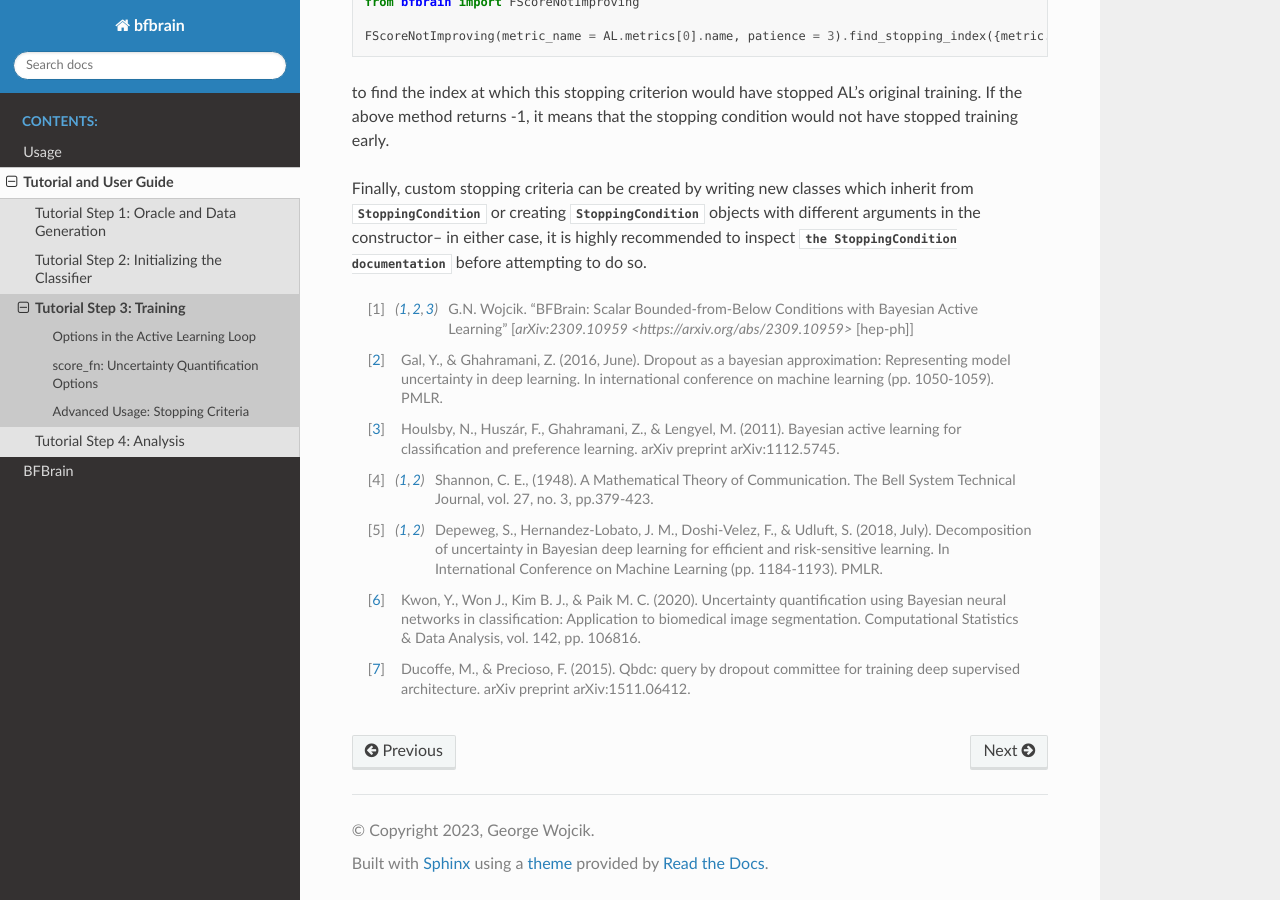
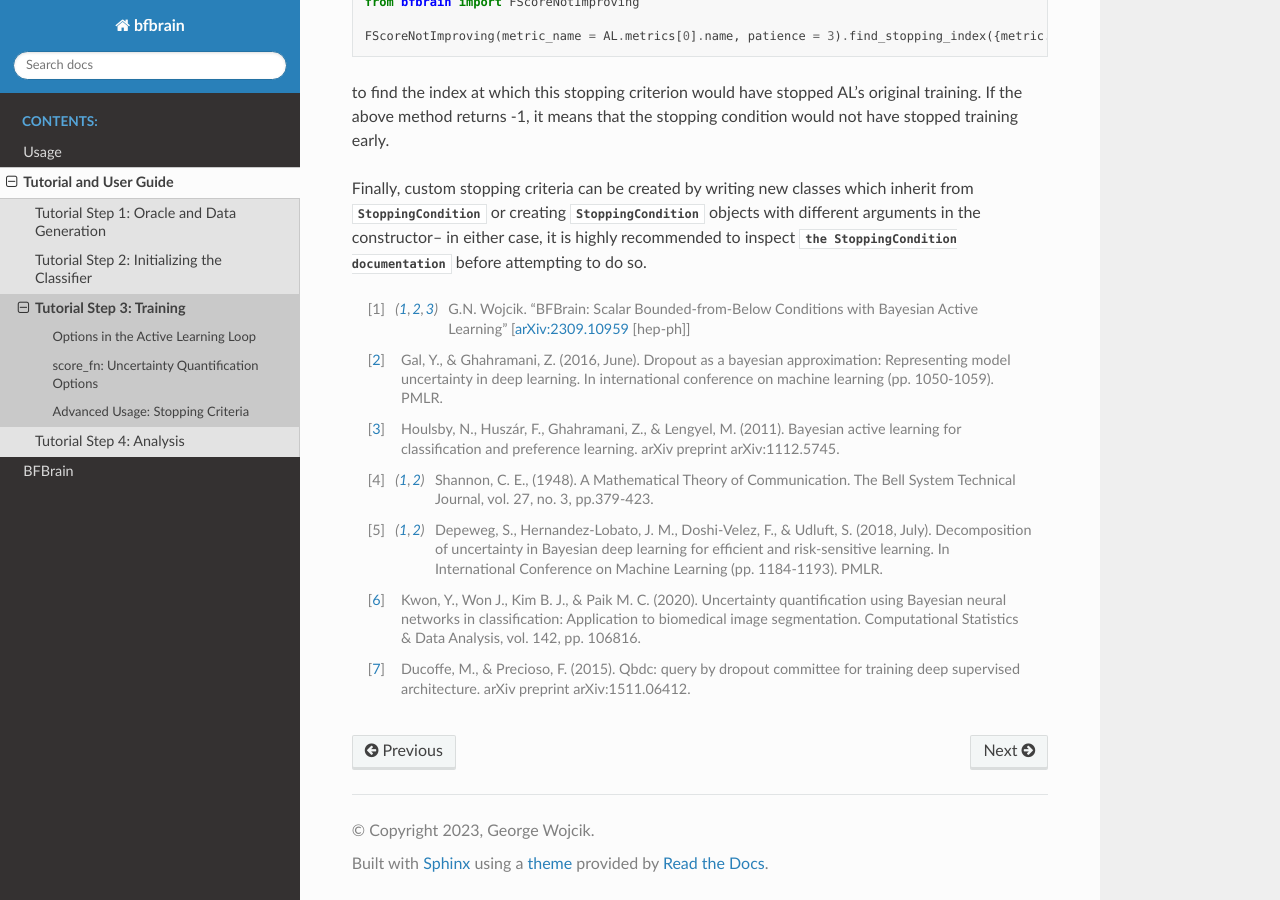
Before and after one commit to Gwojci03/BFBrain, a Sphinx documentation site: the page built from docs/source/training.rst, in a window 1280 px wide and 900 px high, scrolled down 6775 px. Built offline with Sphinx 7.4.7 and the Read the Docs theme 2.0.0, drawn with Linux system fonts in a browser that asks for light colours.

Commit message:
Update training.rst

```diff
--- a/docs/source/training.rst
+++ b/docs/source/training.rst
@@ -189,7 +189,7 @@
 Finally, custom stopping criteria can be created by writing new classes which inherit from :class:`StoppingCondition <bfbrain.AL_Metrics.StoppingCondition>` or creating :class:`StoppingCondition <bfbrain.AL_Metrics.StoppingCondition>`
 objects with different arguments in the constructor-- in either case, it is highly recommended to inspect :class:`the StoppingCondition documentation <bfbrain.AL_Metrics.StoppingCondition>` before attempting to do so.
 
-.. [1] G.N. Wojcik. "BFBrain: Scalar Bounded-from-Below Conditions with Bayesian Active Learning" [`arXiv:2309.10959 <https://arxiv.org/abs/2309.10959>` [hep-ph]]
+.. [1] G.N. Wojcik. "BFBrain: Scalar Bounded-from-Below Conditions with Bayesian Active Learning" [`arXiv:2309.10959 <https://arxiv.org/abs/2309.10959>`_ [hep-ph]]
 
 .. [2] Gal, Y., & Ghahramani, Z. (2016, June). Dropout as a bayesian approximation: Representing model uncertainty in deep learning. In international conference on machine learning (pp. 1050-1059). PMLR.
 
```
